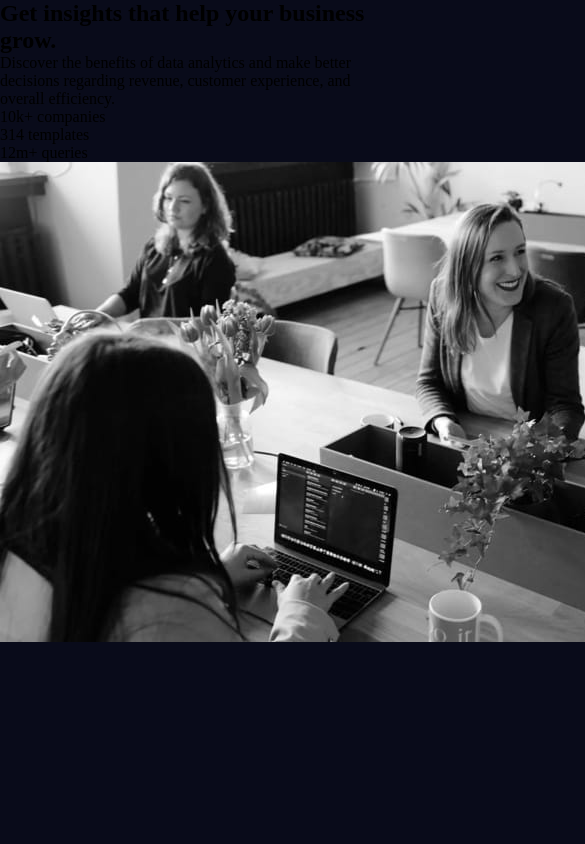
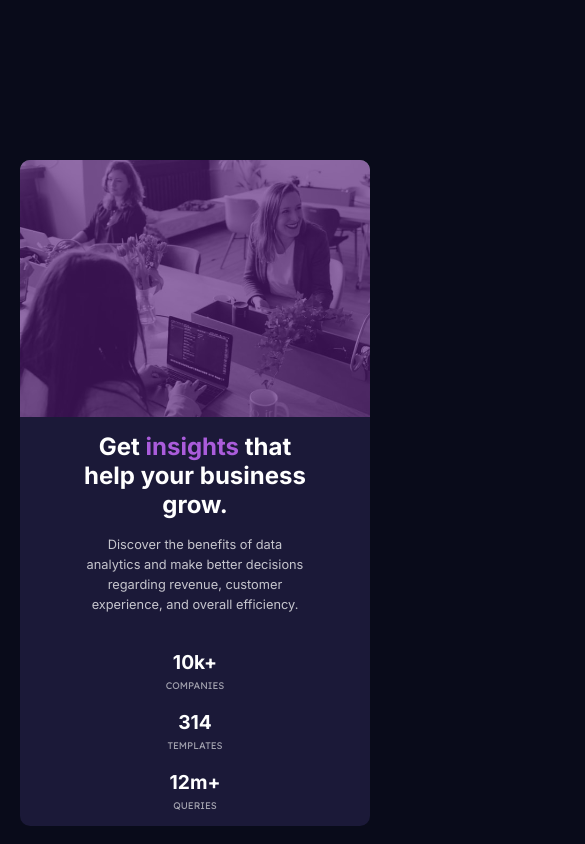
Before and after one commit to FengDenny/Frontend-Mentor-Challenges, a website built with Vite: page Responsive Design 07/index.html in a window 390 px wide. Shown: the top 844 px of the page, 585 px wide, since content can reach past the window. Built offline with nearby package versions, Linux system fonts and the light colour scheme.

Commit message:
Mobile first styling then desktop using media query

```diff
--- a/Responsive Design 07/style.scss
+++ b/Responsive Design 07/style.scss
@@ -13,6 +13,7 @@ $very-dark-blue: hsl(233, 47%, 7%);
 $dark-desaturated-blue: hsl(244, 38%, 16%);
 // (accent)
 $soft-violet: hsl(277, 64%, 61%);
+$soft-violet-overlay: hsla(277, 64%, 36%, 0.5);
 // (main heading, stats)
 $white: hsl(0, 0%, 100%);
 // (main paragraph)
@@ -38,6 +39,142 @@ html {
 
 // BODY
 
-body{
-  background-color:$very-dark-blue;
+body {
+  background-color: $very-dark-blue;
+  font-family: $font-inter;
+  color: $white;
 }
+
+// MAIN
+main {
+  display: flex;
+  justify-content: center;
+  margin-top: 10rem;
+  padding: 0 20px;
+  .container {
+    display: grid;
+    grid-template: 1fr/ 1fr;
+    background-color: $dark-desaturated-blue;
+    width: 500px;
+    border-radius: 10px;
+    .left {
+      grid-area: 2 / 1 / span 1 / span 1;
+      width: 100%;
+      margin: 15px 0;
+      padding: 0 20px;
+      display: flex;
+      justify-content: center;
+      flex-direction: column;
+      align-items: center;
+      h2 {
+        max-width: 233px;
+        text-align: center;
+        font-size: 1.5rem;
+        span {
+          color: $soft-violet;
+        }
+      }
+
+      p {
+        max-width: 224px;
+        padding-top: 1rem;
+        text-align: center;
+        font-size: 0.8rem;
+        line-height: 20px;
+        color: $slightly-transparent-white-low-op;
+      }
+
+      .stats {
+        padding-top: 1rem;
+        ul > li {
+          display: flex;
+          flex-direction: column;
+          align-items: center;
+          margin-top: 1.2rem;
+          font-weight: bold;
+          font-size: 1.2rem;
+          span {
+            color: $slightly-transparent-white-lower-op;
+            font-family: $font-lexend-deca;
+            text-transform: uppercase;
+            font-size: 0.6rem;
+            padding-top: 0.3rem;
+            font-weight: normal;
+          }
+        }
+      }
+    }
+
+    .right {
+      grid-area: 1 / 1 / span 1 / span 1;
+      figure {
+        position: relative;
+        img {
+          display: block;
+          width: 100%;
+          filter: brightness(0.75);
+          border-top-left-radius: 10px;
+          border-top-right-radius: 10px;
+        }
+        &::before {
+          content: "";
+          position: absolute;
+          top: 0;
+          left: 0;
+          width: 100%;
+          height: 100%;
+          background-color: $soft-violet-overlay;
+          pointer-events: none;
+          z-index: 1;
+          border-top-left-radius: 10px;
+          border-top-right-radius: 10px;
+        }
+      }
+    }
+  }
+}
+
+// MEDIA QUERY
+
+@media only screen and (min-width: 1024px) {
+  main {
+    margin-top:16rem;
+    .container {
+      width: 900px;
+      grid-template: 1fr / repeat(2, 1fr);
+
+      .left {
+        grid-area: 1 / 1 / span 1 / span 1;
+        align-items: flex-start;
+        margin:0 23px;
+
+        h2 {
+          max-width: 312px;
+          text-align: start;
+          font-size: 1.8rem;
+        }
+
+        p {
+          max-width: 298px;
+          text-align: start;
+        }
+
+        .stats {
+          width: 72%;
+          ul {
+            display: flex;
+            justify-content: space-between;
+
+            li{
+              align-items: start;
+            }
+          }
+        }
+      }
+
+      .right {
+        grid-area: 1 / 2 / span 1 / span 1;
+      }
+    }
+  }
+}
```
